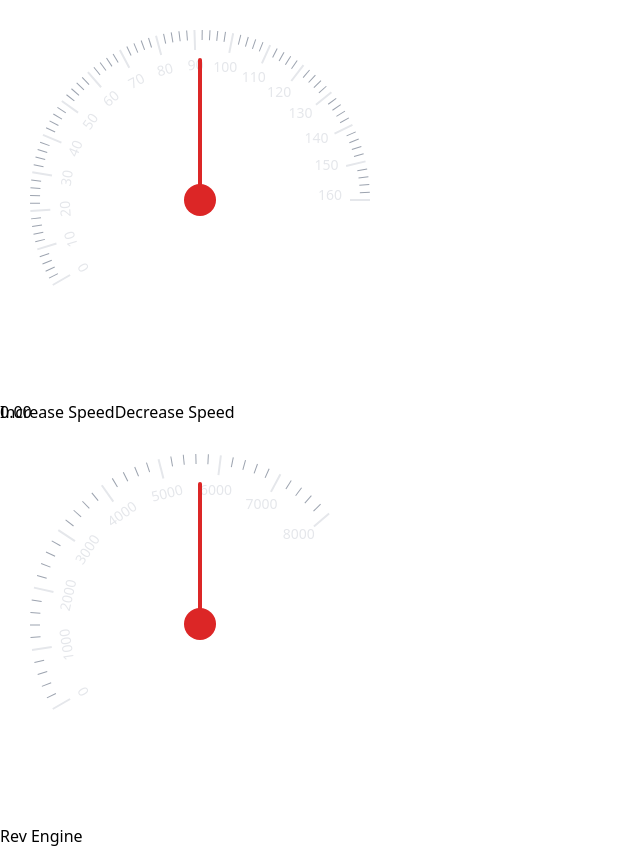
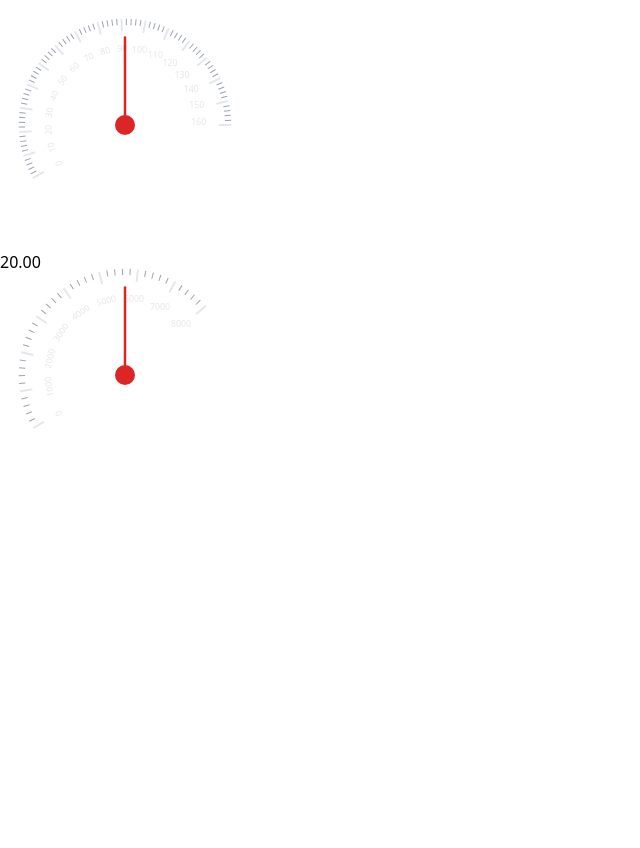
Before and after one commit to ej020586/gauges, a React (Vite) app: page / in a window 1280 px wide. Shown: the whole page, without its empty margins (0-640 px from the left). After the commit the page ends 800 px from the top, so only its background shows below. Built offline with nearby package versions, Linux system fonts and the light colour scheme.

Commit message:
dont minify for local dev, change sizing of gauges

```diff
--- a/src/components/App.tsx
+++ b/src/components/App.tsx
@@ -8,6 +8,8 @@ function App() {
   const [payloads, setPayloads] = useState<{ timestamp: string; data: any }[]>(
     []
   );
+
+  const [speed, setSpeed] = useState(20);
 
   useEffect(() => {
     function handleSetup(event) {
@@ -25,6 +27,12 @@ function App() {
         data: event.detail,
       };
       setPayloads([...payloads, payload]);
+
+      if (event.detail.electrics.wheelspeed) {
+        setSpeed(event.detail.electrics.wheelspeed);
+      } else {
+        setSpeed(speed + 1);
+      }
     }
 
     document.addEventListener("LuaSetup", handleSetup);
@@ -35,8 +43,6 @@ function App() {
       document.removeEventListener("LuaDataUpdate", handleDataUpdate);
     };
   }, [payloads]);
-
-  const [speed, setSpeed] = useState(0);
   const { rpm, startRevving, stopRevving, redLine, maxRPM } = useEngineRev({
     idleRPM: 800,
     maxRPM: 8500,
@@ -86,11 +92,11 @@ function App() {
       {/* Debug Panel */}
 
       {/* Speedometer */}
-      <div className="fixed top-20 p-8 w-screen">
+      <div className="fixed top-0 w-screen">
         <div className="flex flex-row items-center justify-center">
           <div className="bg-gray-900">
             <Speedometer value={speed} />
-            <button
+            {/* <button
               className="bg-blue-500 text-white px-4 py-2 rounded mr-2"
               onClick={() =>
                 setSpeed((prev) => (prev + 10 > 160 ? 160 : prev + 10))
@@ -103,11 +109,11 @@ function App() {
               onClick={() => setSpeed((prev) => (prev > 10 ? prev - 10 : 0))}
             >
               Decrease Speed
-            </button>
+            </button> */}
           </div>
           <div className="flex flex-col items-center bg-gray-900">
             <Tachometer value={rpm} redLine={redLine} maxValue={maxRPM} />
-            <button
+            {/* <button
               className="bg-red-500 hover:bg-red-600 text-white px-8 py-4 rounded-lg text-xl font-bold mt-4 focus:outline-none active:bg-red-700 transition-colors"
               onMouseDown={startRevving}
               onMouseUp={stopRevving}
@@ -116,7 +122,7 @@ function App() {
               onTouchEnd={stopRevving}
             >
               Rev Engine
-            </button>
+            </button> */}
           </div>
         </div>
       </div>
--- a/src/components/Speedometer.tsx
+++ b/src/components/Speedometer.tsx
@@ -14,7 +14,7 @@ const Speedometer: React.FC<SpeedometerProps> = ({ value, className }) => {
         minValue={0}
         maxValue={160}
         className={className}
-        size={400}
+        size={250}
         startAngle={-120}
         endAngle={90}
         majorTickCount={15}
--- a/src/components/Tachometer.tsx
+++ b/src/components/Tachometer.tsx
@@ -31,7 +31,7 @@ const Tachometer: React.FC<TachometerProps> = ({
         minValue={0}
         maxValue={maxValue}
         className={className}
-        size={400}
+        size={250}
         startAngle={-120}
         endAngle={60}
         majorTickCount={8}
--- a/vite.config.js
+++ b/vite.config.js
@@ -6,5 +6,7 @@ export default defineConfig({
   base: "./src", // so relative paths work offline
   build: {
     outDir: "dist",
+    target: ["chrome89"],
+    minify: false,
   },
 });
```
Also changed, not shown: src/components/TemperatureGague.tsx (added), 3 other files (tests, documents, lock files or other folders).
